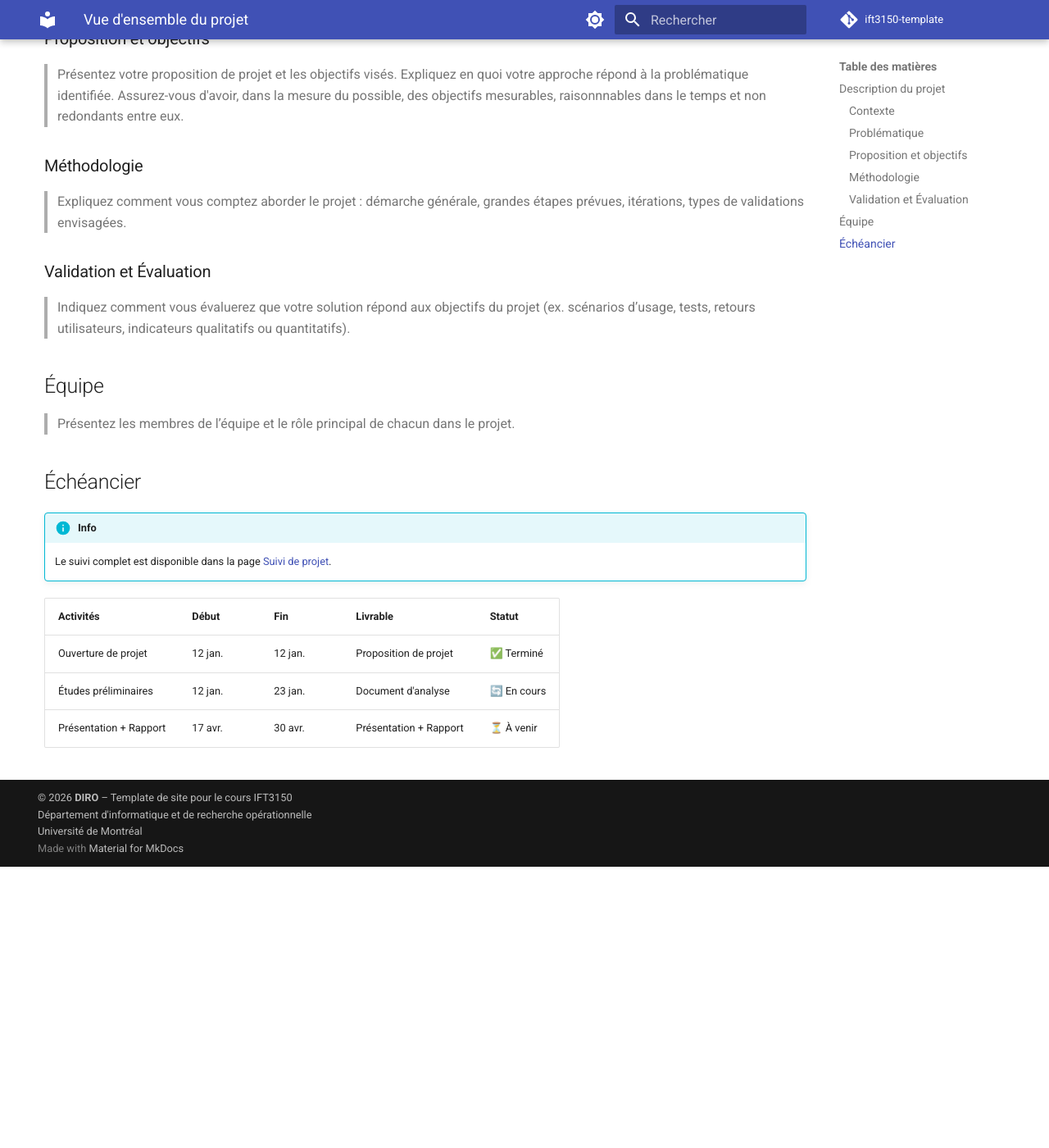
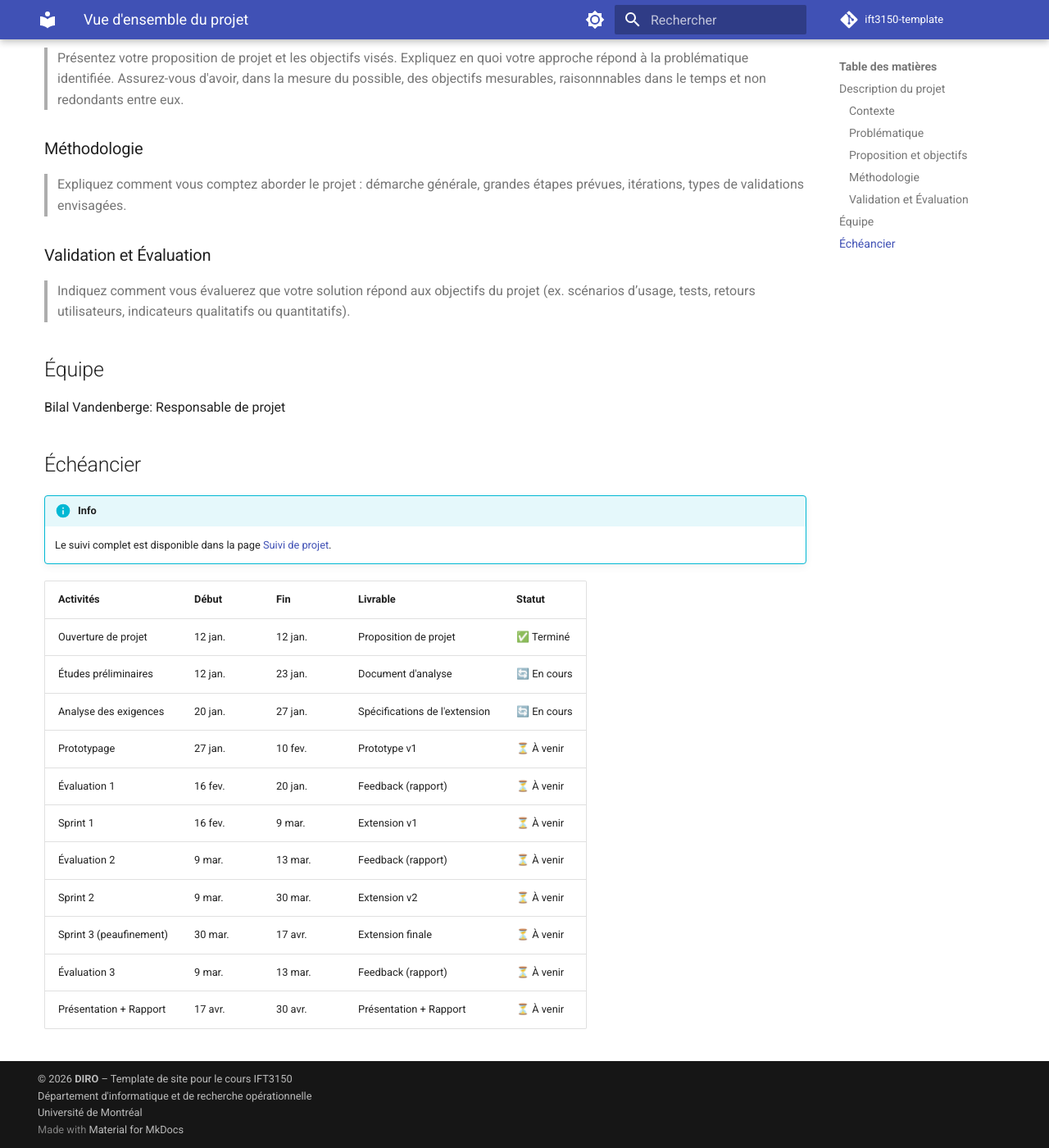
Before and after one commit to protolabo/cachable-ui, an MkDocs documentation site: the page built from docs/index.md, in a window 1280 px wide and 1400 px high, scrolled down 768 px. Shown: the whole window at 82% size. Built offline with MkDocs 1.6.1 and Material for MkDocs 9.7.7, drawn with Linux system fonts in a browser that asks for light colours; emoji names are drawn with the system emoji font; comment, search, counter and statistics services are not loaded; before the commit the page ends 1825 px from its top, so only the background shows below that; some of the changed text lies outside the part shown.

Commit message:
mis a jour de l'echeancier et des infos generales du projet

```diff
--- a/docs/index.md
+++ b/docs/index.md
@@ -14,10 +14,9 @@
 
 !!! info "Informations générales"
     **Session**: Hiver 2026
-    **Auteur(s)**: <!-- Nom de chaque membre (matricule)  -->
-    **Thème(s)**: <!-- Thèmes principaux abordés dans le projet  -->
-    **Superviseur(s)**: <!-- Nom du superviseur (affiliation)  -->
-    **Collaborateur(s):** <!-- Nom de(s) collaborateur(s) et partenaire(s)` -->
+    **Auteur(s)**: Bilal Vandenberge
+    **Thème(s)**: Web, Cache, HCI (UI/UX), Génie logiciel
+    **Superviseur(s)**: Louis-Edouard Lafontant
 
 ## Description du projet
 
@@ -48,7 +47,7 @@
 
 ## Équipe
 
-> Présentez les membres de l’équipe et le rôle principal de chacun dans le projet.
+Bilal Vandenberge: Responsable de projet
 
 ## Échéancier
 
@@ -59,4 +58,12 @@
 |--------------------------------|---------|---------|-------------------------------------|-------------|
 | Ouverture de projet            | 12 jan. | 12 jan. | Proposition de projet               | ✅ Terminé  |
 | Études préliminaires           | 12 jan. | 23 jan. | Document d'analyse                  | 🔄 En cours |
+| Analyse des exigences          | 20 jan. | 27 jan. | Spécifications de l'extension       | 🔄 En cours  |
+| Prototypage                    | 27 jan. | 10 fev. | Prototype v1                        | ⏳ À venir |
+| Évaluation 1                   | 16 fev. | 20 jan. | Feedback (rapport)                  | ⏳ À venir |
+| Sprint 1                       | 16 fev. | 9 mar. |  Extension v1                 | ⏳ À venir |
+| Évaluation 2                   | 9 mar. | 13 mar. | Feedback (rapport)                  | ⏳ À venir |
+| Sprint 2                       | 9 mar. | 30 mar. | Extension v2                  | ⏳ À venir |
+| Sprint 3 (peaufinement)        | 30 mar. | 17 avr. | Extension finale                  | ⏳ À venir |
+| Évaluation 3                   | 9 mar. | 13 mar. | Feedback (rapport)                  | ⏳ À venir |
 | Présentation + Rapport         | 17 avr. | 30 avr. | Présentation + Rapport              | ⏳ À venir  |
--- a/mkdocs.yml
+++ b/mkdocs.yml
@@ -73,6 +73,7 @@
   - Vue d'ensemble: index.md
   - Suivi: suivi.md
   - Résumé: resume.md
+  - Exigences: features.md
   - Rapport:
     - Introduction: rapport/index.md
     - Études préliminaires: rapport/analyse.md
```
Also changed, not shown: docs/features.md (added, +14 -0 lines).
